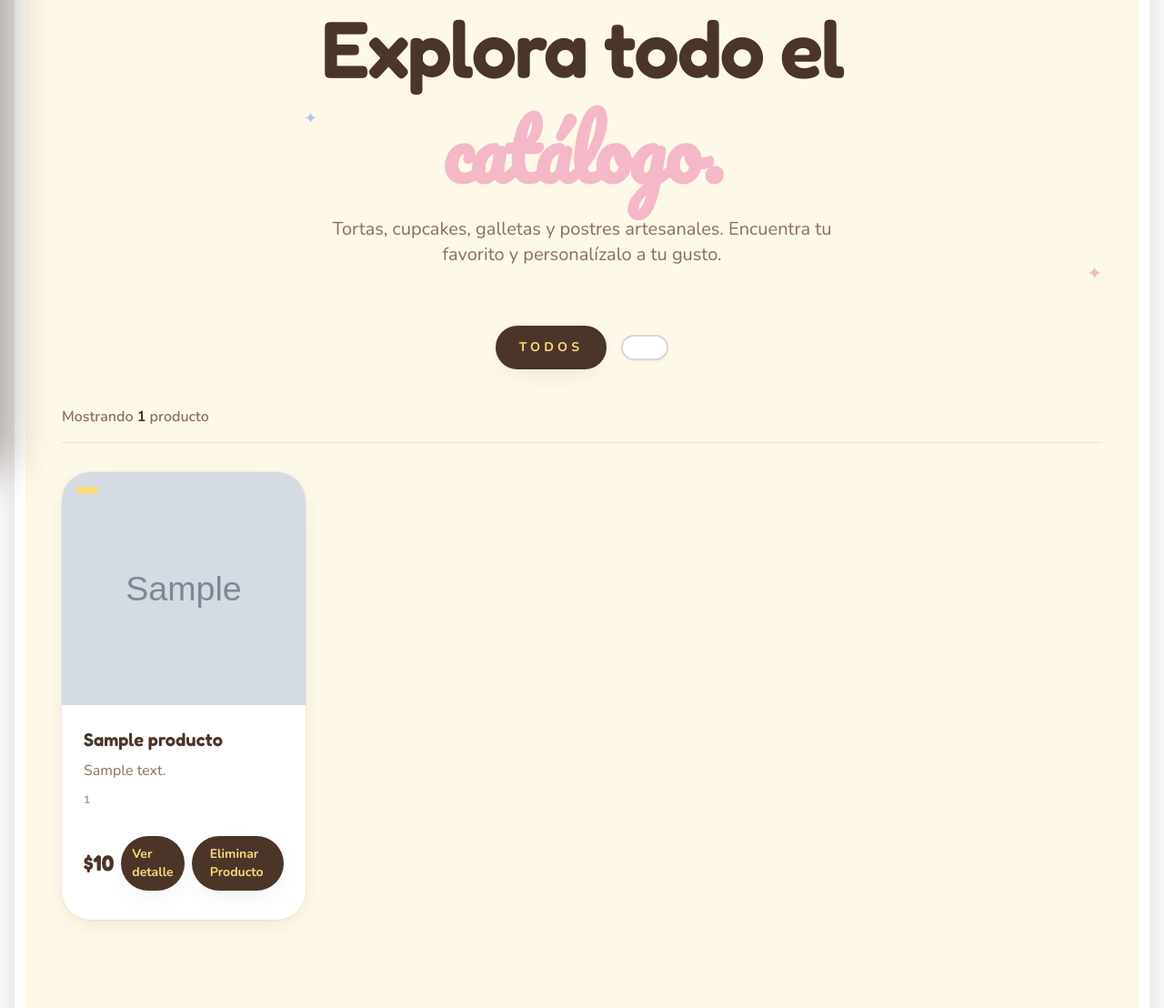
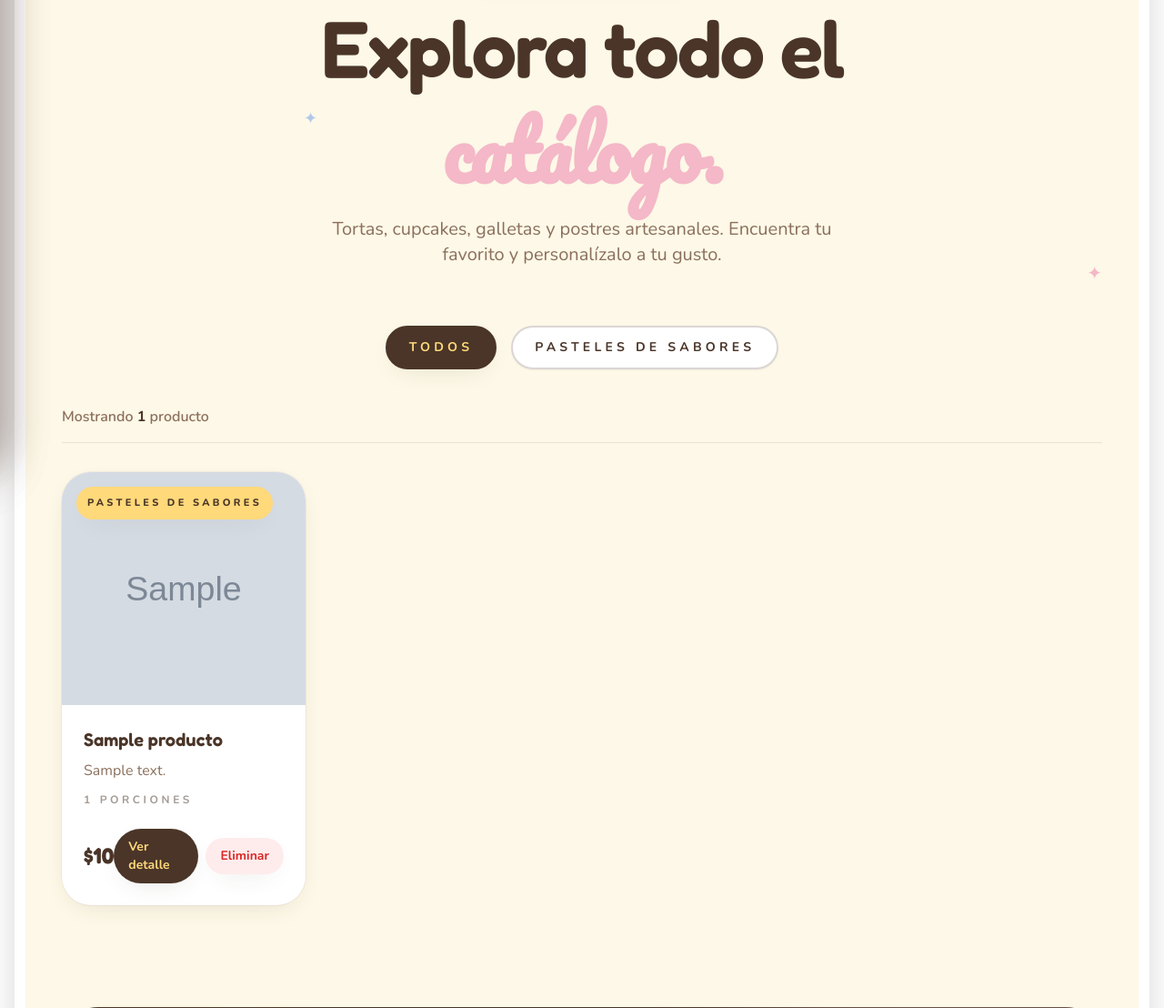
Before and after one commit to JohanV0/SARALU, a Django app: page /catalogo/ in a window 1280 px wide. Shown: the part 261-1369 px from the top of the page at 91% size. Run offline with Django 5.2, Linux system fonts and the light colour scheme; a user stored in the database is signed in; tables that the repository leaves empty hold one stand-in row (values such as "Sample post"); grey boxes marked "Sample" are stand-in pictures; some libraries are stand-ins or nearby versions.

Commit message:
cambio estado y correciones

```diff
--- a/reposteria/templates/catalogo.html
+++ b/reposteria/templates/catalogo.html
@@ -70,7 +70,7 @@
           <div>
             <p class="px-2 mb-3 flex items-center gap-2 text-[11px] lg:text-xs 3xl:text-sm font-bold uppercase tracking-widest2 text-chocolate/50"><span class="text-mantequilla">★</span> Catálogo</p>
             <div class="grid grid-cols-2 gap-3 3xl:gap-4">
-              <a href="#" class="group relative flex flex-col gap-3 rounded-4xl bg-rosaClaro p-4 3xl:p-5 min-h-[150px] 3xl:min-h-[180px] shadow-soft hover:bg-rosa hover:-translate-y-1 hover:shadow-lift transition-all overflow-hidden">
+              <a href="{% url 'nuevo_producto' %}" class="group relative flex flex-col gap-3 rounded-4xl bg-rosaClaro p-4 3xl:p-5 min-h-[150px] 3xl:min-h-[180px] shadow-soft hover:bg-rosa hover:-translate-y-1 hover:shadow-lift transition-all overflow-hidden">
                 <span class="pointer-events-none absolute top-3 right-3 text-mantequilla text-base rotate-12">★</span>
                 <span class="grid h-14 w-14 3xl:h-16 3xl:w-16 place-items-center rounded-3xl bg-rosa group-hover:bg-crema transition">
                   <svg xmlns="http://www.w3.org/2000/svg" class="h-6 w-6 3xl:h-7 3xl:w-7 text-chocolate" fill="none" viewBox="0 0 24 24" stroke="currentColor" stroke-width="2.2" stroke-linecap="round" stroke-linejoin="round"><path d="M12 4v16m8-8H4" /></svg>
@@ -80,7 +80,7 @@
                   <p class="text-xs lg:text-sm 3xl:text-base text-chocolate/60 mt-1">Añadir al menú</p>
                 </div>
               </a>
-              <a href="#" class="group relative flex flex-col gap-3 rounded-4xl bg-rosaClaro p-4 3xl:p-5 min-h-[150px] 3xl:min-h-[180px] shadow-soft hover:bg-rosa hover:-translate-y-1 hover:shadow-lift transition-all overflow-hidden">
+              <a href="{% url 'lista_productos' %}" class="group relative flex flex-col gap-3 rounded-4xl bg-rosaClaro p-4 3xl:p-5 min-h-[150px] 3xl:min-h-[180px] shadow-soft hover:bg-rosa hover:-translate-y-1 hover:shadow-lift transition-all overflow-hidden">
                 <span class="pointer-events-none absolute top-3 right-3 text-mantequilla text-base rotate-12">★</span>
                 <span class="grid h-14 w-14 3xl:h-16 3xl:w-16 place-items-center rounded-3xl bg-rosa group-hover:bg-crema transition">
                   <svg xmlns="http://www.w3.org/2000/svg" class="h-6 w-6 3xl:h-7 3xl:w-7 text-chocolate" fill="none" viewBox="0 0 24 24" stroke="currentColor" stroke-width="2.2" stroke-linecap="round" stroke-linejoin="round"><path d="M4 6h16M4 12h16M4 18h16" /></svg>
@@ -145,10 +145,10 @@
             Todos
           </a>
           {% for cat in categorias %}
-            <a href="?categoria={{ cat.id }}"
+            <a href="?categoria={{ cat.categoria }}"
                class="inline-flex items-center rounded-full border-2 px-6 py-3 text-xs lg:text-sm font-bold uppercase tracking-widest2 transition-all duration-200 ease-out shadow-sm
-                      {% if categoria_actual == cat.id %} border-chocolate bg-chocolate text-mantequilla shadow-soft {% else %} border-chocolate/20 bg-white text-chocolate hover:border-chocolate hover:bg-mantequilla/50 {% endif %}">
-              {{ cat.nombre }}
+                      {% if categoria_actual == cat.categoria %} border-chocolate bg-chocolate text-mantequilla shadow-soft {% else %} border-chocolate/20 bg-white text-chocolate hover:border-chocolate hover:bg-mantequilla/50 {% endif %}">
+              {{ cat.get_categoria_display|default:cat.categoria }}
             </a>
           {% endfor %}
         </div>
@@ -162,13 +162,15 @@
       <div class="mb-8 flex items-end justify-between border-b border-chocolate/10 pb-4">
         <p class="text-sm lg:text-base font-semibold text-cafe">
           {% if productos %}
-            Mostrando <span class="text-chocolate font-bold">{{ productos|length }}</span> producto{{ productos|length|pluralize:"s" }}
+            Mostrando <span class="text-chocolate font-bold" id="contador-productos">{{ productos|length }}</span> producto{{ productos|length|pluralize:"s" }}
           {% endif %}
         </p>
       </div>
+
       <div class="grid grid-cols-1 gap-6 sm:grid-cols-2 lg:grid-cols-3 xl:grid-cols-4 items-start">
         {% for producto in productos %}
-          <article class="group flex flex-col h-full overflow-hidden rounded-[2rem] bg-white shadow-soft ring-1 ring-chocolate/5 transition-all hover:-translate-y-2 hover:shadow-lift">
+          {# El if forloop.counter > 4 oculta los productos a partir del quinto #}
+          <article class="group flex flex-col h-full overflow-hidden rounded-[2rem] bg-white shadow-soft ring-1 ring-chocolate/5 transition-all hover:-translate-y-2 hover:shadow-lift {% if forloop.counter > 4 %}hidden producto-oculto{% endif %}">
 
             <div class="relative h-56 md:h-64 w-full overflow-hidden bg-rosaClaro">
               {% if producto.imagen %}
@@ -182,7 +184,7 @@
               {% endif %}
               {% if producto.categoria %}
                 <span class="absolute left-4 top-4 rounded-full bg-mantequilla px-3 py-1 text-[11px] font-black uppercase tracking-widest2 text-chocolate shadow-soft">
-                  {{ producto.categoria.nombre }}
+                  {{ producto.categoria.get_categoria_display|default:producto.categoria.categoria }}
                 </span>
               {% endif %}
             </div>
@@ -193,22 +195,25 @@
               {% endif %}
               {% if producto.porciones %}
                 <p class="mt-3 text-[11px] lg:text-xs font-bold uppercase tracking-widest2 text-chocolate/50">
-                  {{ producto.porciones }}
+                  {{ producto.porciones }} porciones
                 </p>
               {% endif %}
               <div class="mt-auto flex items-center justify-between pt-6">
                 <p class="font-display text-xl lg:text-2xl font-bold text-chocolate">${{ producto.precio|floatformat:0 }}</p>
+
+                <div class="flex items-center gap-2">
                   <a href="{% url 'producto_detalle' producto.id %}"
-                  class="rounded-full m-2 bg-chocolate px-3 py-2.5 text-xs lg:text-sm font-bold text-mantequilla shadow-soft transition hover:bg-cafe hover:-translate-y-0.5">
+                    class="rounded-full bg-chocolate px-4 py-2.5 text-xs lg:text-sm font-bold text-mantequilla shadow-soft transition hover:bg-cafe hover:-translate-y-0.5">
                       Ver detalle
                   </a>
                   {% if user.is_authenticated and user.is_staff %}
                   <a href="{% url 'eliminar_producto' producto.id %}"
                     onclick="return confirm('¿Seguro que desea eliminar este producto?')"
-                  class="rounded-full bg-chocolate px-5 py-2.5 text-xs lg:text-sm font-bold text-mantequilla shadow-soft transition hover:bg-cafe hover:-translate-y-0.5">
-                    Eliminar Producto
+                    class="rounded-full bg-red-500/10 text-red-600 px-4 py-2.5 text-xs lg:text-sm font-bold shadow-soft transition hover:bg-red-500 hover:text-white hover:-translate-y-0.5">
+                      Eliminar
+                  </a>
                   {% endif %}
-                </a>
+                </div>
               </div>
             </div>
           </article>
@@ -227,6 +232,20 @@
           </div>
         {% endfor %}
       </div>
+
+      {# BOTÓN PARA MOSTRAR MÁS PRODUCTOS #}
+      {% if productos|length > 4 %}
+        <div id="contenedor-ver-mas" class="mt-12 flex justify-center w-full">
+          <button type="button" onclick="mostrarMasProductos()"
+                  class="group inline-flex items-center justify-center gap-2 rounded-full bg-white border-2 border-chocolate/10 px-8 py-4 text-sm lg:text-base font-bold text-chocolate shadow-soft hover:bg-mantequilla hover:border-mantequilla hover:-translate-y-1 transition-all">
+            Ver todos los productos ({{ productos|length }})
+            <svg xmlns="http://www.w3.org/2000/svg" class="h-5 w-5 transition-transform group-hover:translate-y-1" fill="none" viewBox="0 0 24 24" stroke="currentColor" stroke-width="2.5">
+              <path stroke-linecap="round" stroke-linejoin="round" d="M19 9l-7 7-7-7" />
+            </svg>
+          </button>
+        </div>
+      {% endif %}
+
     </section>
     {# ============================================================ #}
     {# CTA FINAL                                                      #}
@@ -274,21 +293,36 @@
         document.body.classList.add('overflow-hidden');
       }
     }
+
+    // Función para mostrar todos los productos ocultos
+    function mostrarMasProductos() {
+      // 1. Buscar todas las tarjetas ocultas
+      const productosOcultos = document.querySelectorAll('.producto-oculto');
+
+      // 2. Mostrarlas
+      productosOcultos.forEach(producto => {
+        producto.classList.remove('hidden');
+        // Opcional: quitamos la clase para que no vuelvan a ocultarse si se filtra de nuevo
+        producto.classList.remove('producto-oculto');
+      });
+
+      // 3. Ocultar el botón de "Ver todos"
+      document.getElementById('contenedor-ver-mas').style.display = 'none';
+    }
+
     // Script para ocultar automáticamente los mensajes de Django después de 4 segundos
     document.addEventListener("DOMContentLoaded", function() {
       const messageContainer = document.getElementById('django-messages');
       if (messageContainer) {
         setTimeout(() => {
-          // Efecto de desvanecimiento
           messageContainer.style.transition = 'opacity 0.5s ease, transform 0.5s ease';
           messageContainer.style.opacity = '0';
           messageContainer.style.transform = 'translateY(-10px)';
 
-          // Eliminar del DOM después de la animación
           setTimeout(() => {
             messageContainer.remove();
           }, 500);
-        }, 4000); // 4000 milisegundos = 4 segundos
+        }, 4000);
       }
     });
   </script>
```
Lines whose indentation alone changed are shown as unchanged.
